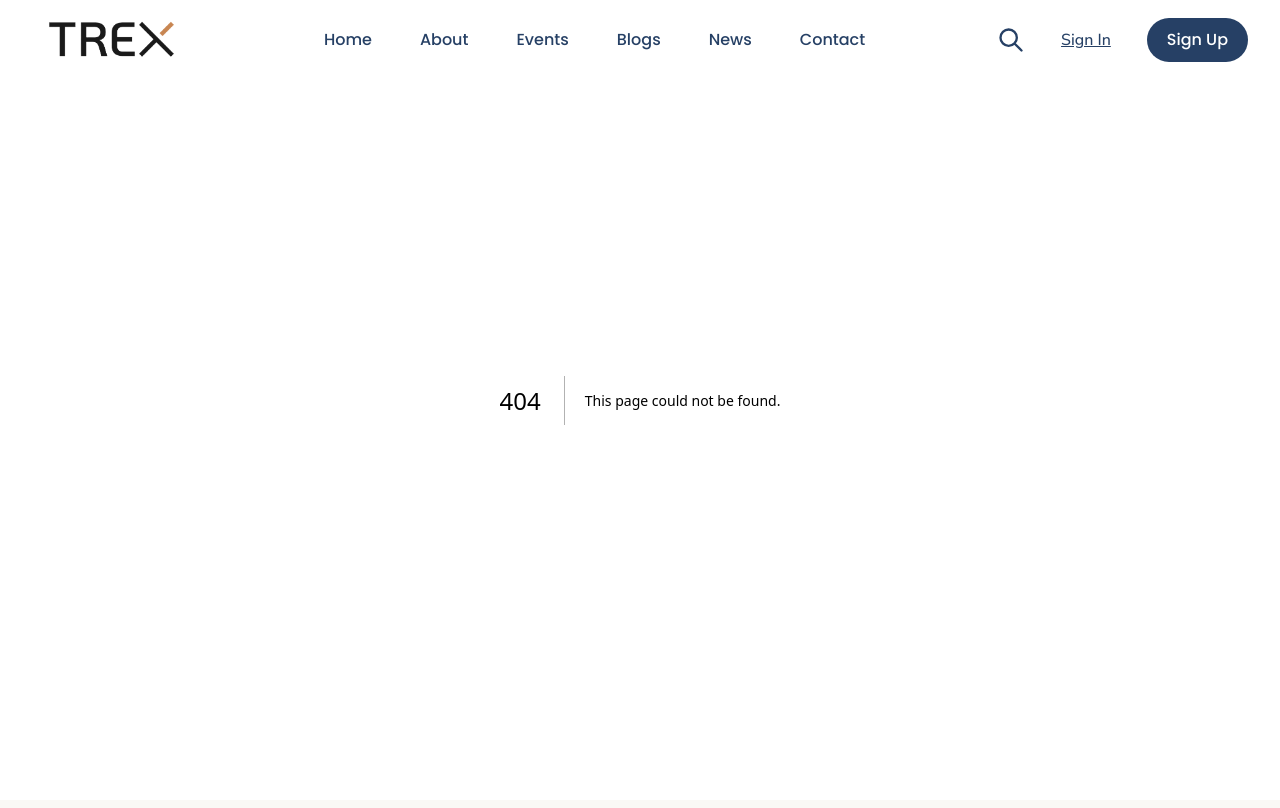
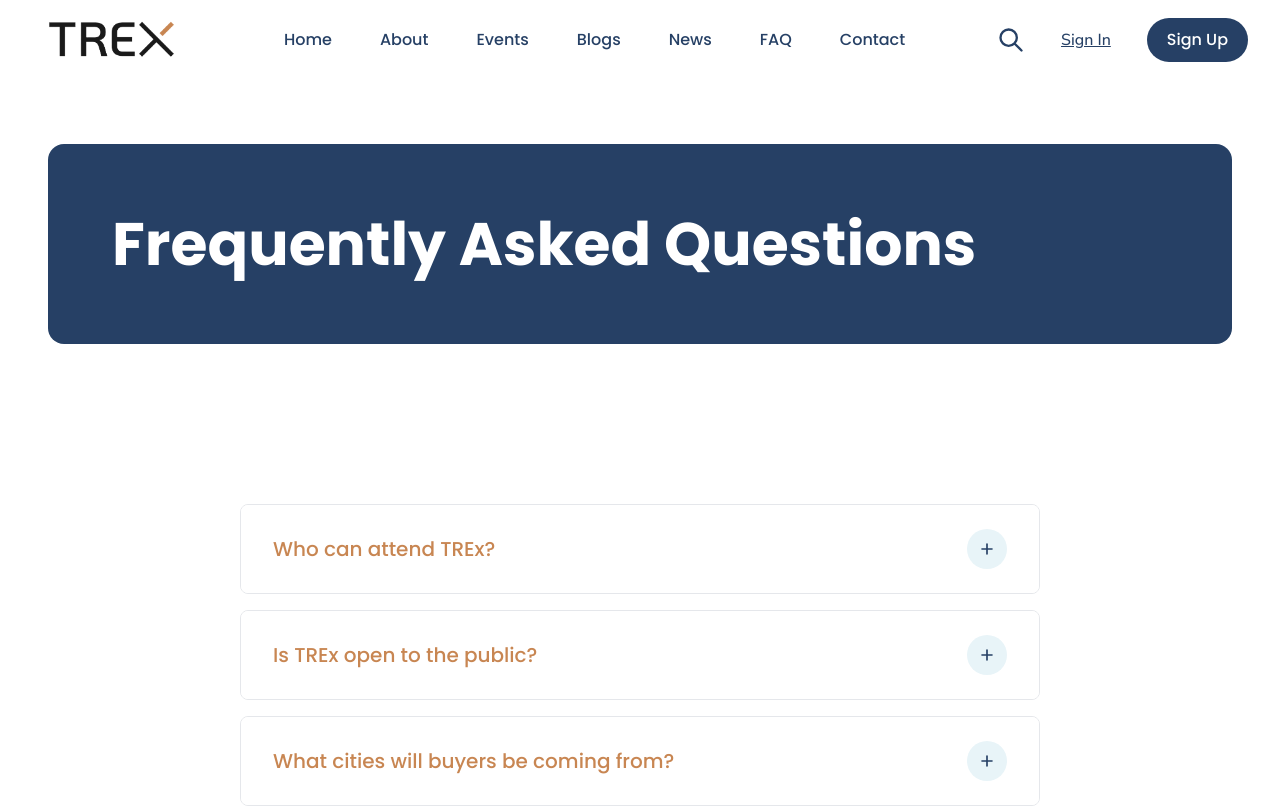
Before and after one commit to nilesh0700/Trex-Next, a Next.js app in the folder client/: page /faq in a window 1280 px wide. Before the commit this address had no page. Shown: the top 808 px of the page. Built offline with nearby package versions, Linux system fonts and the light colour scheme.

Commit message:
Created a saperate FAQ page

```diff
--- a/client/src/app/contact/page.tsx
+++ b/client/src/app/contact/page.tsx
@@ -1,7 +1,6 @@
 import React from 'react';
 import PageHeading from '../../components/PageHeading';
 import ContactSection from '../../components/ContactSection';
-import FAQ from '../../components/FAQ';
 
 export default function ContactPage() {
   return (
@@ -11,9 +10,6 @@ export default function ContactPage() {
 
       {/* Contact Information & CTA */}
       <ContactSection />
-
-      {/* FAQ Section */}
-      <FAQ />
     </main>
   );
 }
--- /dev/null
+++ b/client/src/app/faq/page.tsx
@@ -0,0 +1,15 @@
+import React from 'react';
+import PageHeading from '../../components/PageHeading';
+import FAQ from '../../components/FAQ';
+
+export default function FAQPage() {
+  return (
+    <main className="min-h-screen bg-white mt-20">
+      {/* Page Heading */}
+      <PageHeading heading="Frequently Asked Questions" />
+
+      {/* FAQ Section */}
+      <FAQ />
+    </main>
+  );
+}
--- a/client/src/components/FAQ.tsx
+++ b/client/src/components/FAQ.tsx
@@ -51,12 +51,12 @@ export default function FAQ() {
     <section className="w-full py-16 sm:py-20 md:py-24 lg:py-28 bg-white">
       <div className="max-w-4xl mx-auto px-6 sm:px-8 lg:px-12">
         {/* Section Title */}
-        <div className="text-center mb-12 sm:mb-16 md:mb-20">
+        {/* <div className="text-center mb-12 sm:mb-16 md:mb-20">
           <h2 className="text-2xl sm:text-3xl md:text-4xl lg:text-5xl font-bold text-[#264065] mb-4 sm:mb-6 font-['Poppins']">
             Frequently Asked Questions
           </h2>
           <div className="w-24 h-1 bg-gradient-to-r from-[#264065] to-[#1a2d47] mx-auto rounded-full"></div>
-        </div>
+        </div> */}
 
         {/* FAQ Items */}
         <div className="space-y-4">
--- a/client/src/components/NavBar.tsx
+++ b/client/src/components/NavBar.tsx
@@ -79,6 +79,12 @@ export default function NavBar() {
               className="font-['Poppins'] text-sm lg:text-base font-medium text-[#264065] hover:text-[#1a2d47] transition-colors duration-200"
             >
               News
+            </Link>
+            <Link
+              href="/faq"
+              className="font-['Poppins'] text-sm lg:text-base font-medium text-[#264065] hover:text-[#1a2d47] transition-colors duration-200"
+            >
+              FAQ
             </Link>
             <Link
               href="/contact"
@@ -189,6 +195,13 @@ export default function NavBar() {
                 News
               </Link>
               <Link
+                href="/faq"
+                className="block font-['Poppins'] text-[18px] font-normal text-[#264065] hover:text-[#1a2d47] py-2"
+                onClick={() => setIsMenuOpen(false)}
+              >
+                FAQ
+              </Link>
+              <Link
                 href="/contact"
                 className="block font-['Poppins'] text-[18px] font-normal text-[#264065] hover:text-[#1a2d47] py-2"
                 onClick={() => setIsMenuOpen(false)}
```
